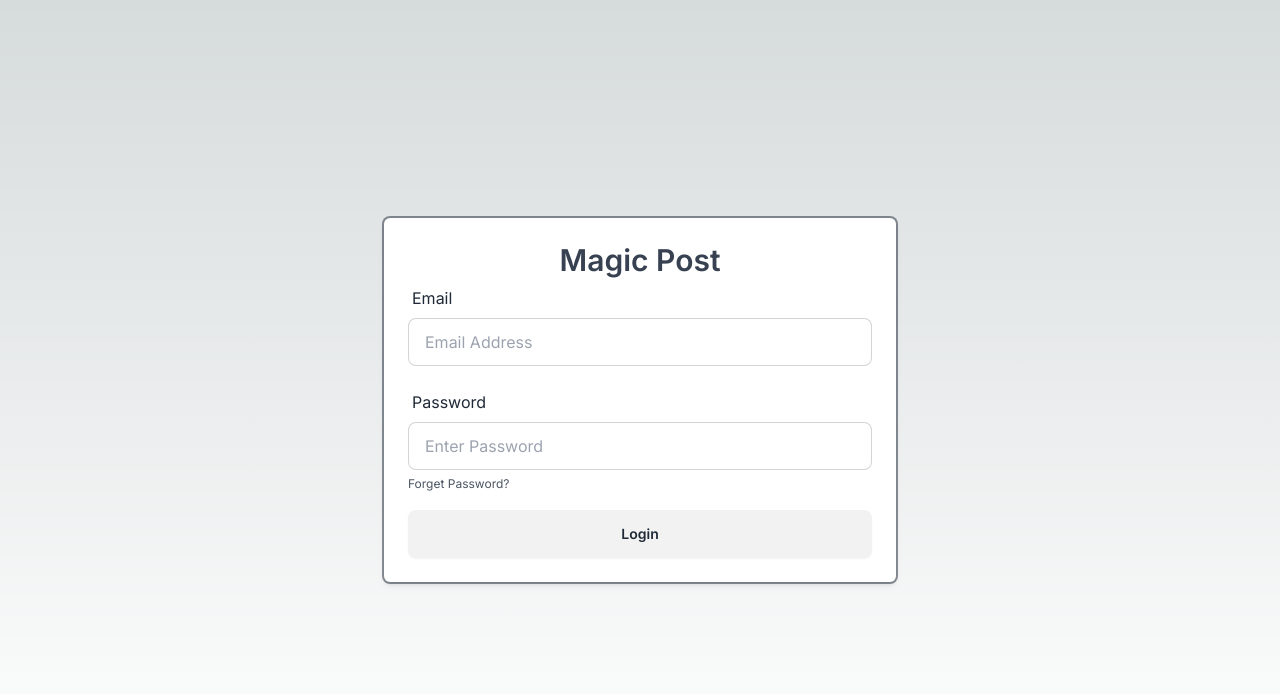
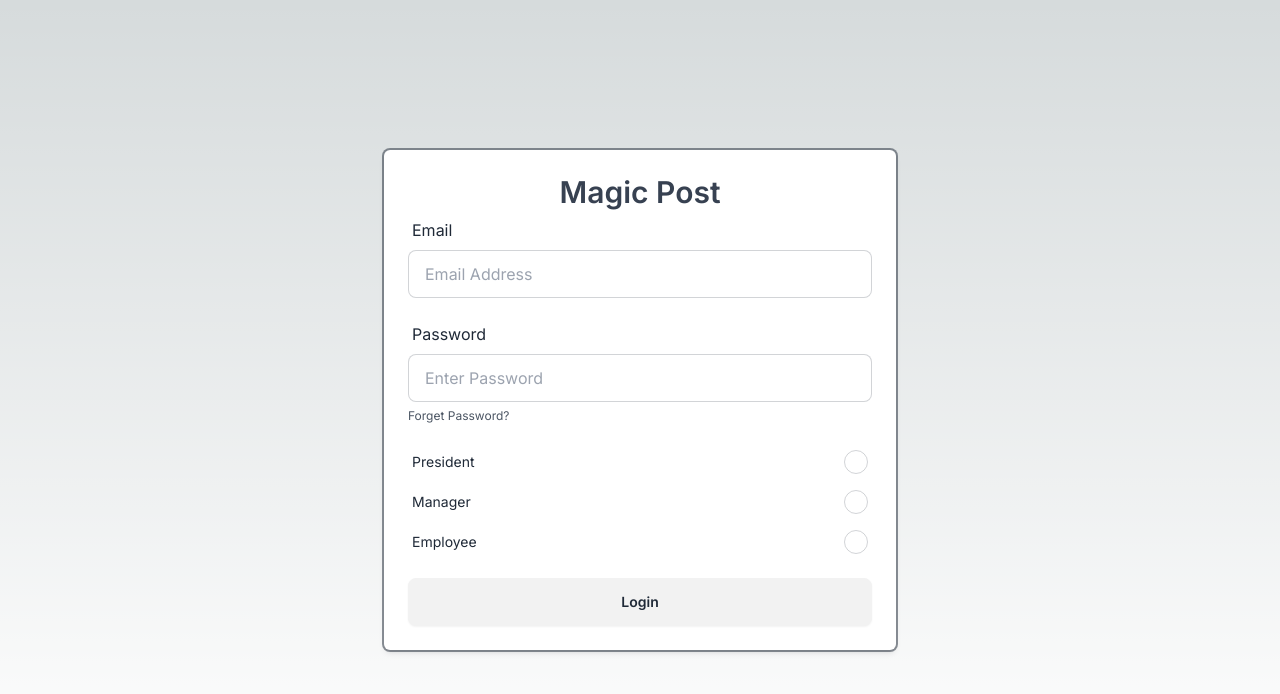
Before and after one commit to huydat-isme/MagicPost-group1, a Next.js app: page /login in a window 1280 px wide. Shown: the top 694 px of the page. Built offline with nearby package versions, Linux system fonts and the light colour scheme.

Commit message:
update-role

```diff
--- a/app/login/page.tsx
+++ b/app/login/page.tsx
@@ -1,10 +1,20 @@
 // newpage.js
+"use client";
 import Link from 'next/link';
 import React from 'react';
+import { useState } from 'react';
+
 
 const newtab = () => {
+    const [val, setval]=useState("");
+    const handleRadioChange = (event: { target: { value: React.SetStateAction<string>; }; }) => {
+        setval(event.target.value);
+      };
+
   return (
+
     <div className="relative flex flex-col justify-center h-screen overflow-hidden">
+
         <div className="w-full p-6 m-auto bg-white rounded-md shadow-md ring-2 ring-gray-800/50 lg:max-w-lg">
             <h1 className="text-3xl font-semibold text-center text-gray-700">Magic Post</h1>
             <form className="space-y-4">
@@ -23,8 +33,30 @@ const newtab = () => {
                 </div>
                 <a href="#" className="text-xs text-gray-600 hover:underline hover:text-blue-600">Forget Password?</a>
                 <div>
-                    <Link href='./role'><button className="btn btn-block">Login</button></Link>
+                    <div className="form-control">
+                        <label className="label cursor-pointer">
+                            <span className="label-text">President</span>
+                            <input type="radio" name="radio-10" className="radio" value="President" onChange={handleRadioChange} checked={val === 'President'} />
+                        </label>
+                    </div>
+                    <div className="form-control">
+                        <label className="label cursor-pointer">
+                            <span className="label-text">Manager</span>
+                            <input type="radio" name="radio-10" className="radio" value="Manager" onChange={handleRadioChange} checked={val === 'Manager'} />
+                        </label>
+                    </div>
+                    <div className="form-control">
+                        <label className="label cursor-pointer">
+                            <span className="label-text">Employee</span>
+                            <input type="radio" name="radio-10" className="radio" value="Employee" onChange={handleRadioChange} checked={val === 'Employee'} />
+                        </label>
+                    </div>
                 </div>
+                <div>
+
+                    <Link href={'./role/' + val}><button className="btn btn-block">Login</button></Link>
+                </div>
+
             </form>
         </div>
     </div>
--- /dev/null
+++ b/app/role/Employee/page.tsx
@@ -0,0 +1,12 @@
+
+import React from 'react';
+
+const Employee = () => {
+  return (
+    <div>
+      <h1>This is Employee page</h1>
+    </div>
+  );
+};
+
+export default Employee;
--- /dev/null
+++ b/app/role/Manager/page.tsx
@@ -0,0 +1,12 @@
+
+import React from 'react';
+
+const Manager = () => {
+  return (
+    <div>
+      <h1>This is Manager page</h1>
+    </div>
+  );
+};
+
+export default Manager;
--- /dev/null
+++ b/app/role/President/page.tsx
@@ -0,0 +1,12 @@
+
+import React from 'react';
+
+const President = () => {
+  return (
+    <div>
+      <h1>This is President page</h1>
+    </div>
+  );
+};
+
+export default President;
--- a/package.json
+++ b/package.json
@@ -15,7 +15,9 @@
     "next-connect": "^0.12.2",
     "react": "^18",
     "react-dom": "^18",
-    "sequelize": "^6.35.1"
+    "react-hook-form": "^7.48.2",
+    "sequelize": "^6.35.1",
+    "yup": "^1.3.2"
   },
   "devDependencies": {
     "@types/node": "^20",
```
Also changed, not shown: 1 other file (tests, documents, lock files or other folders).
